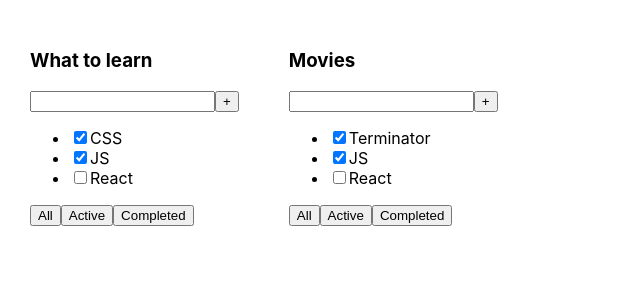
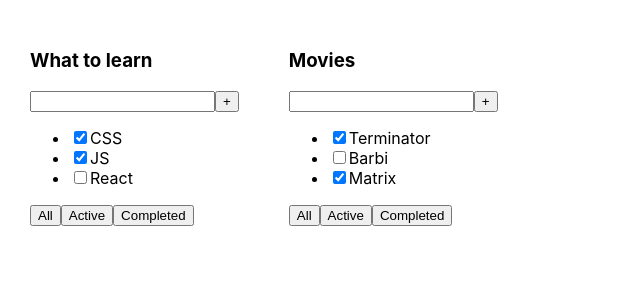
Before and after one commit to Radchenko87dmytro/My-Portfolio, a React (Create React App) app: page / in a window 1280 px wide. Shown: the top 300 px of the page, without its empty margins (0-640 px from the left). Built offline with nearby package versions, Linux system fonts and the light colour scheme.

Commit message:
Added tasks atribute inf from props

```diff
--- a/src/Todolist.tsx
+++ b/src/Todolist.tsx
@@ -30,12 +30,12 @@
           <span>{props.tasks[0].title}</span>
         </li>
         <li>
-          <input type="checkbox" checked={true} />
-          <span>JS</span>
+          <input type={"checkbox"} checked={props.tasks[1].isDone} />
+          <span>{props.tasks[1].title}</span>
         </li>
         <li>
-          <input type="checkbox" checked={false} />
-          <span>React</span>
+          <input type={"checkbox"} checked={props.tasks[2].isDone} />
+          <span>{props.tasks[2].title}</span>
         </li>
       </ul>
       <div>
```
